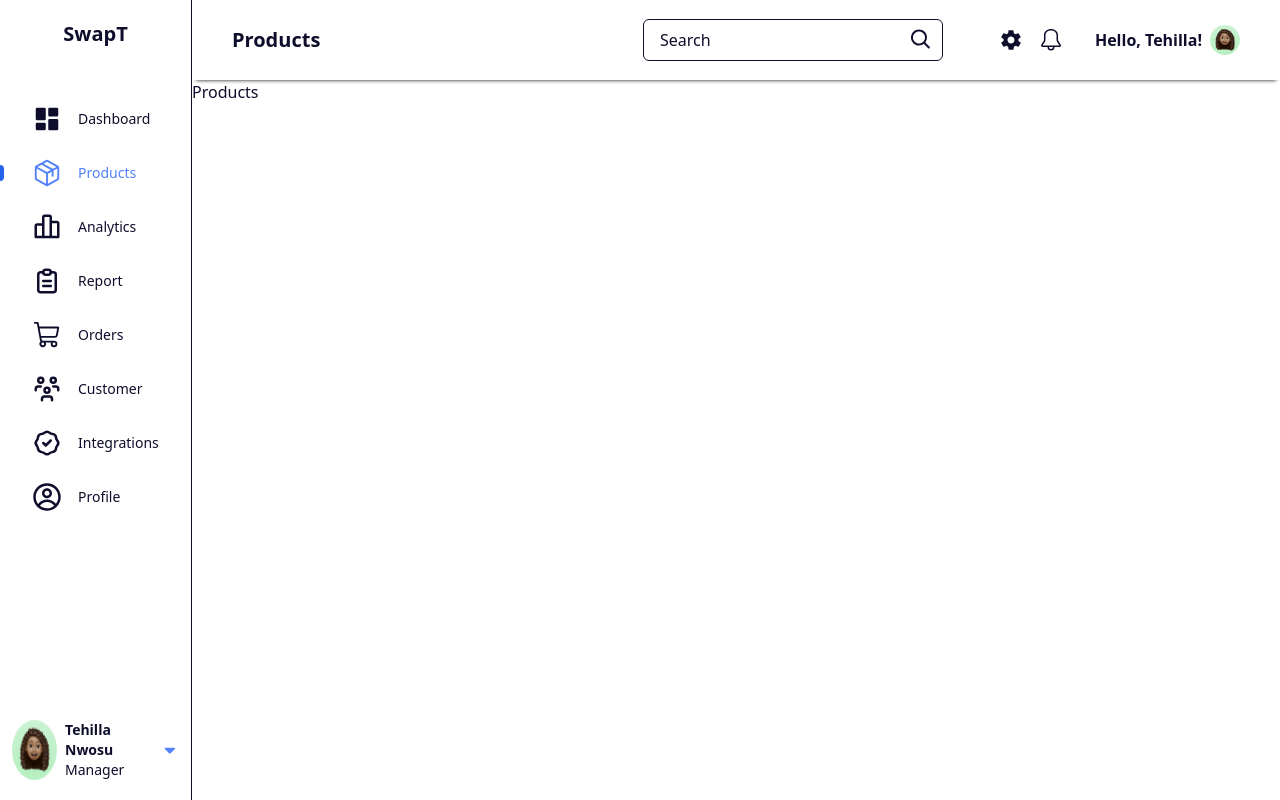
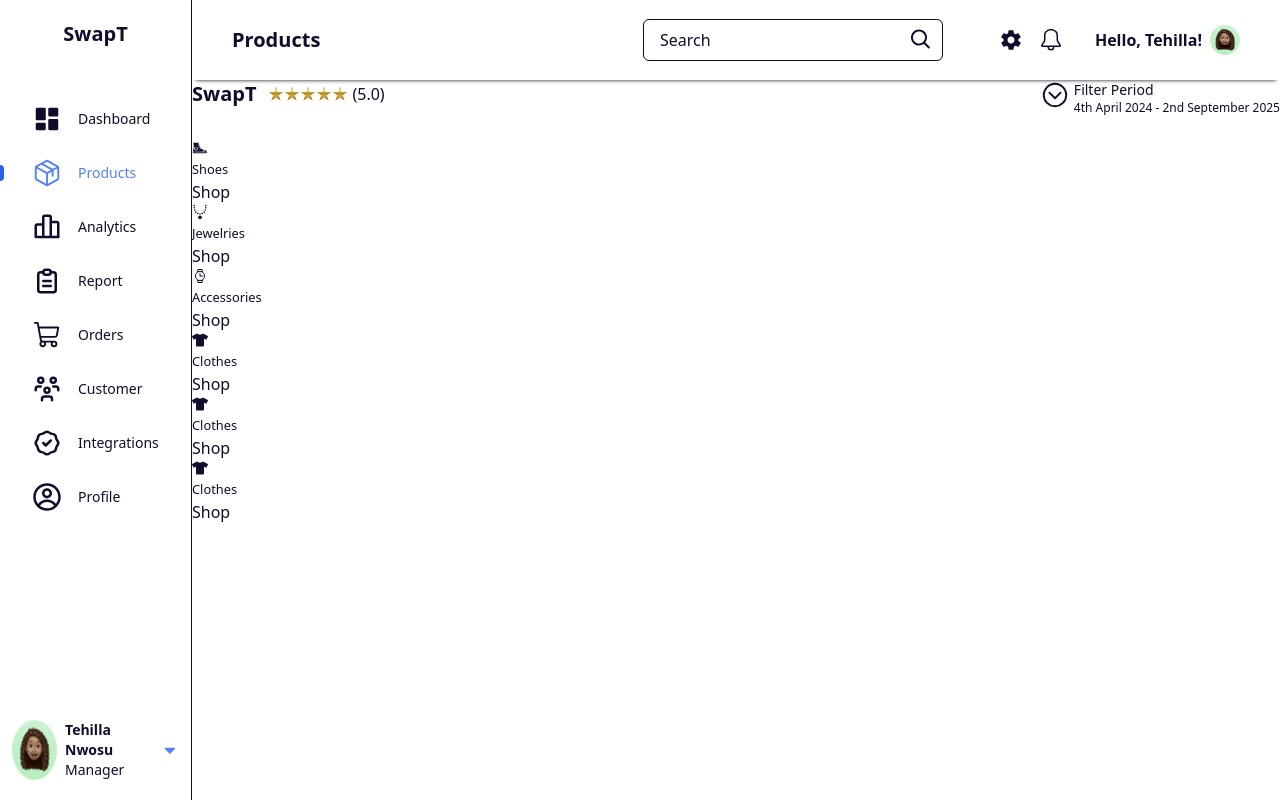
Before and after one commit to CruxndDev/cruxnd-store-admin, a Next.js app: page /products in a window 1280 px wide. Built offline with nearby package versions, Linux system fonts and the light colour scheme.

Commit message:
Created the products page component

```diff
--- a/app/(panel)/dashboard/page.jsx
+++ b/app/(panel)/dashboard/page.jsx
@@ -6,35 +6,12 @@ import NetIncomeCard from "@/components/adminPanel/dashboard/statCards/NetIncome
 import ProductViewCard from "@/components/adminPanel/dashboard/statCards/ProductViewCard";
 import TotalCustomersCard from "@/components/adminPanel/dashboard/statCards/TotalCustomers";
 import TotalOrdersCard from "@/components/adminPanel/dashboard/statCards/TotalOrdersCard";
+import SwapTFilter from "@components/adminPanel/SwapTFilter";
 
-import { IoChevronDownCircleOutline } from "react-icons/io5";
-import { IoMdStar } from "react-icons/io";
 const Dashboard = () => {
   return (
     <div className="h-full w-full flex flex-col px-6 py-12 overflow-y-scroll">
-      <div className="flex justify-between mb-6">
-        <div className="h-fit flex items-center">
-          <h1 className="font-bold text-xl mr-3">SwapT</h1>
-          <span className="flex items-center mr-1">
-            <IoMdStar className="gradient-star" />
-            <IoMdStar className="gradient-star" />
-            <IoMdStar className="gradient-star" />
-            <IoMdStar className="gradient-star" />
-            <IoMdStar className="gradient-star" />
-          </span>
-          <span className="font-medium">(5.0)</span>
-        </div>
-        <div className="flex ">
-          <button className="w-fit h-fit">
-            <IoChevronDownCircleOutline className="text-3xl mr-1" />
-          </button>
-
-          <div className="font-medium">
-            <h3 className="text-sm">Filter Period</h3>
-            <p className="text-xs">4th April 2024 - 2nd September 2025</p>
-          </div>
-        </div>
-      </div>
+      <SwapTFilter />
 
       <div className="dashBoardStatCardsWrapper flex justify-between mb-4">
         <NetIncomeCard />
--- a/app/(panel)/products/page.jsx
+++ b/app/(panel)/products/page.jsx
@@ -1,8 +1,25 @@
+import SwapTFilter from "@components/adminPanel/SwapTFilter";
+import { GiConverseShoe, GiPearlNecklace } from "react-icons/gi";
+import { FaTshirt } from "react-icons/fa";
+import { PiWatch } from "react-icons/pi";
+import ProductsCard from "@components/adminPanel/products/ProductsCard";
+
 const ProductsPage = () => {
+  const productCategories = [
+    { name: "Shoes", icon: <GiConverseShoe />, link: "/products", },
+    { name: "Jewelries", icon: <GiPearlNecklace />, link: "/products", },
+    { name: "Accessories", icon: <PiWatch />, link: "/products", },
+    { name: "Clothes", icon: <FaTshirt />, link: "/products", },
+    { name: "Clothes", icon: <FaTshirt />, link: "/products", },
+    { name: "Clothes", icon: <FaTshirt />, link: "/products", },
+  ];
+
   return (
-    <>
-      Products
-    </>
+    <div>
+      <SwapTFilter />
+
+      <ProductsCard productCategories={productCategories} />
+    </div>
   );
 }
 
--- /dev/null
+++ b/components/adminPanel/SwapTFilter.jsx
@@ -0,0 +1,32 @@
+import { IoMdStar } from "react-icons/io";
+import { IoChevronDownCircleOutline } from "react-icons/io5";
+
+const SwapTFilter = () => {
+  return (
+    <div className="flex justify-between mb-6">
+      <div className="h-fit flex items-center">
+        <h1 className="font-bold text-xl mr-3">SwapT</h1>
+        <span className="flex items-center mr-1">
+          <IoMdStar className="gradient-star" />
+          <IoMdStar className="gradient-star" />
+          <IoMdStar className="gradient-star" />
+          <IoMdStar className="gradient-star" />
+          <IoMdStar className="gradient-star" />
+        </span>
+        <span className="font-medium">(5.0)</span>
+      </div>
+      <div className="flex ">
+        <button className="w-fit h-fit">
+          <IoChevronDownCircleOutline className="text-3xl mr-1" />
+        </button>
+
+        <div className="font-medium">
+          <h3 className="text-sm">Filter Period</h3>
+          <p className="text-xs">4th April 2024 - 2nd September 2025</p>
+        </div>
+      </div>
+    </div>
+  );
+};
+
+export default SwapTFilter;
--- /dev/null
+++ b/components/adminPanel/products/ProductsCard.jsx
@@ -0,0 +1,29 @@
+import Link from "next/link";
+
+const ProductsCards = ({ productCategories }) => {
+  return (
+    <div>
+      {productCategories.map((productCategory) => (
+        <div key={productCategory.name}>
+          <div>
+            <div>
+              <div>{productCategory.icon}</div>
+              <small>{productCategory.name}</small>
+            </div>
+            <Link href={productCategory.link}>Shop</Link>
+          </div>
+          <div>
+            <div></div>
+            <div></div>
+            <div></div>
+            <div></div>
+            <div></div>
+            <div></div>
+          </div>
+        </div>
+      ))}
+    </div>
+  );
+};
+
+export default ProductsCards;
```
